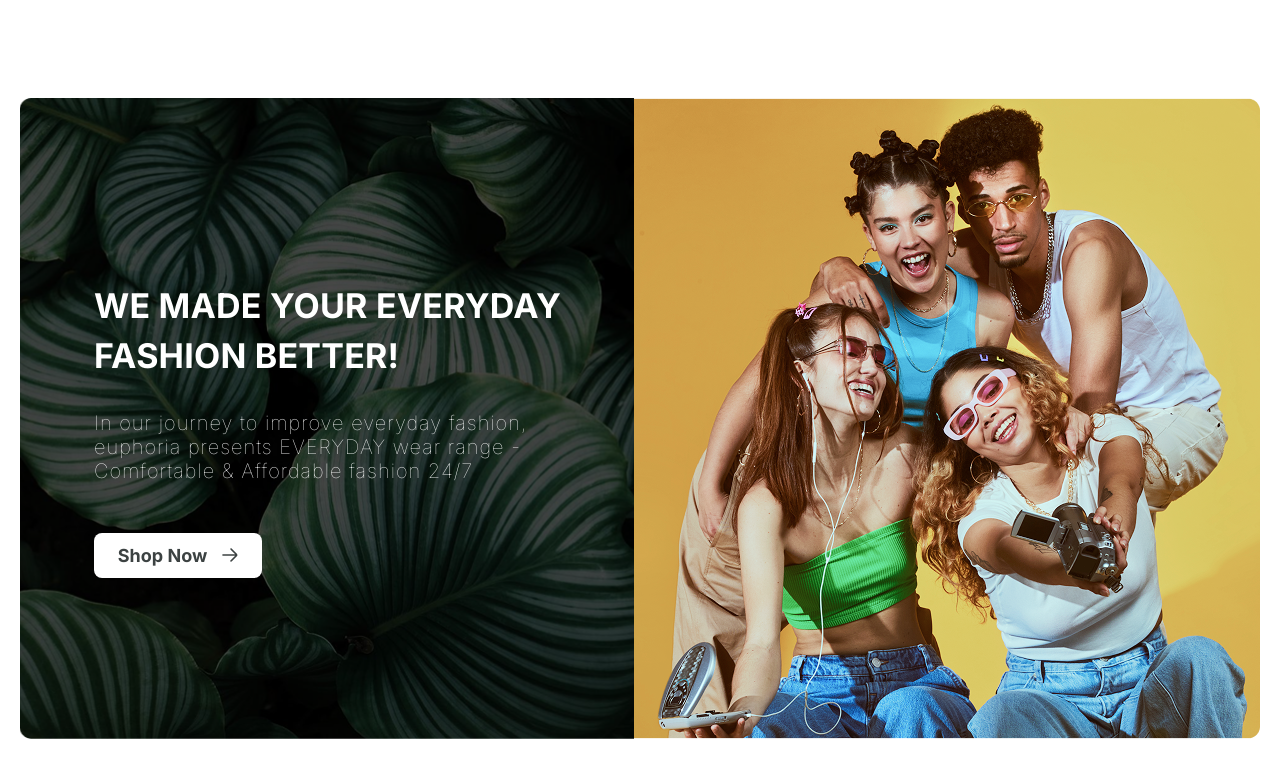
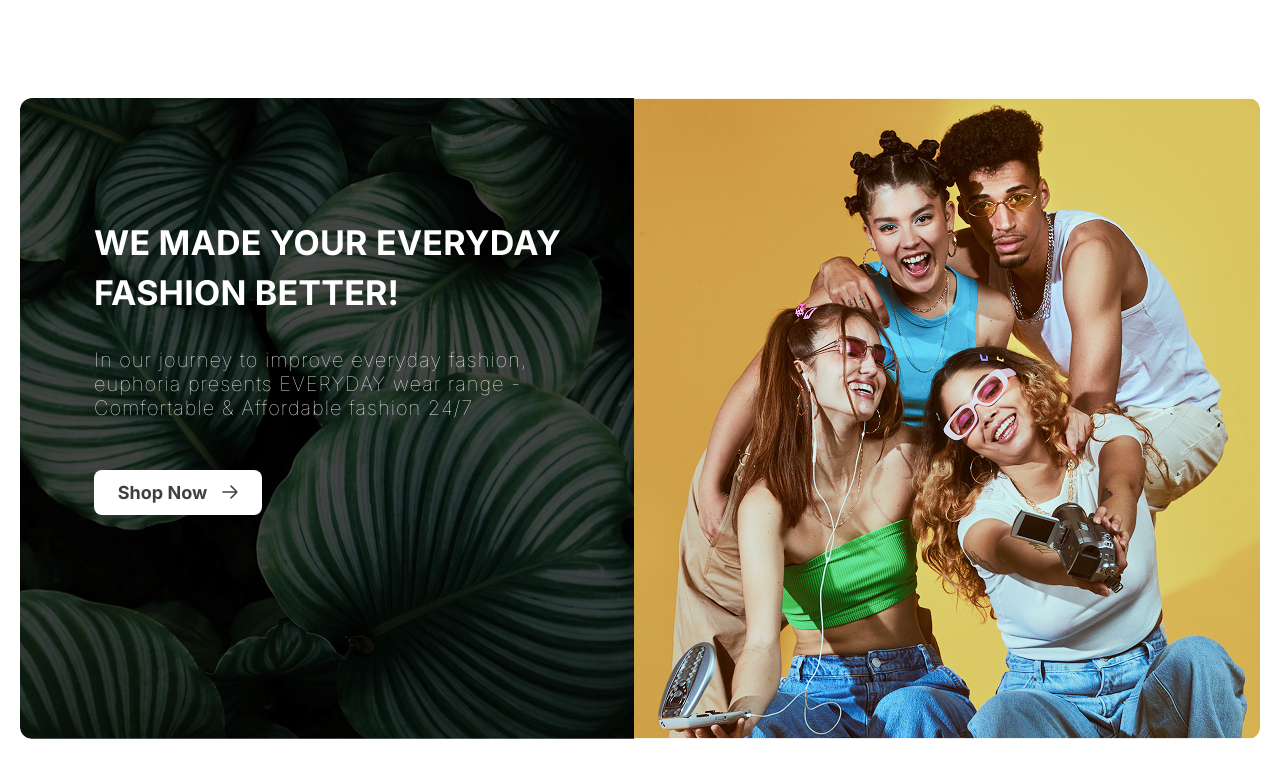
Before and after one commit to R4AYA4R/EuphoriaSiteNodeJsReactJsPostgreSql, a React (Create React App) app in the folder client-reactjs/: page / in a window 1280 px wide. Shown: the part 2838-3600 px from the top of the page. Built offline with nearby package versions, Linux system fonts and the light colour scheme; no server answers.

Commit message:
added adaptive sectionFashion

```diff
--- a/client-reactjs/src/components/SectionFashion.tsx
+++ b/client-reactjs/src/components/SectionFashion.tsx
@@ -20,7 +20,7 @@ const SectionFashion = () => {
                             <img src="/images/sectionTop/arrow.png" alt="" className="sectionTop__link-img" />
                         </Link>
                     </div>
-                    <img src="/images/sectionFashion/Rectangle 13.png" alt="" className="sectionFashion__img" />
+                    <img src="/images/sectionFashion/Rectangle 13.jpg" alt="" className="sectionFashion__img" />
                 </div>
             </div>
         </section>
--- a/client-reactjs/src/index.css
+++ b/client-reactjs/src/index.css
@@ -583,11 +583,13 @@ a {
 }
 
 .sectionFashion__itemInfo {
-    padding: 183px 0 0 74px;
+    padding: 120px 40px 0 74px;
     background-image: url('/public/images/sectionFashion/backImg.png');
     background-size: cover;
     background-position: center;
     background-repeat: no-repeat;
+    border-bottom-left-radius: 12px;
+    border-top-left-radius: 12px;
 }
 
 .sectionFashion__itemInfo-title {
@@ -615,6 +617,11 @@ a {
 
 .sectionFashion__link .sectionTop__link-text {
     font-size: 18px;
+}
+
+.sectionFashion__img{
+    border-top-right-radius: 12px;
+    border-bottom-right-radius: 12px;
 }
 
 .sectionTopBrands {
@@ -2948,6 +2955,14 @@ a {
         margin-bottom: 80px;
     }
 
+    .sectionFashion__itemInfo{
+        padding: 50px 10px 0 20px;
+    }
+
+    .sectionFashion__img{
+        width: 100%;
+    }
+
 }
 
 @media (max-width:920px) {
@@ -2976,6 +2991,20 @@ a {
         background-position: right;
     }
 
+    .sectionFashion__itemInfo{
+        padding: 20px 10px 0 20px;
+    }
+
+    .sectionFashion__itemInfo-title{
+        font-size: 28px;
+        line-height: normal;
+        margin-bottom: 20px;
+    }
+
+    .sectionFashion__itemInfo-text{
+        margin-bottom: 25px;
+    }
+
 }
 
 @media (max-width:850px) {
@@ -3014,6 +3043,26 @@ a {
 
 }
 
+@media (max-width:750px) {
+
+    .sectionFashion__inner{
+        grid-template-columns: 1fr;
+    }
+
+    .sectionFashion__itemInfo{
+        border-bottom-left-radius: 0px;
+        border-top-left-radius: 12px;
+        border-top-right-radius: 12px;
+        padding: 50px 10px;
+    }
+
+    .sectionFashion__img{
+        border-top-right-radius: 0px;
+        border-bottom-left-radius: 12px;
+        max-height: 650px;
+    }
+
+}
 
 /* когда ширина экрана будет 620px и меньше,то тогда будут работать эти стили,делаем так адаптив сайта */
 @media (max-width:620px) {
@@ -3150,4 +3199,8 @@ a {
     .sectionCategories__items{
         grid-template-columns:1fr;
     }
-}
+
+    .sectionCategories__topBlock-title{
+        font-size: 28px;
+    }
+}
```
Also changed, not shown: client-reactjs/public/images/sectionFashion/Rectangle 13.jpg (added), client-reactjs/public/images/sectionFashion/Rectangle 13.png (deleted).
